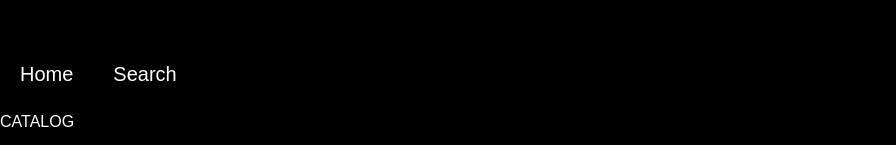
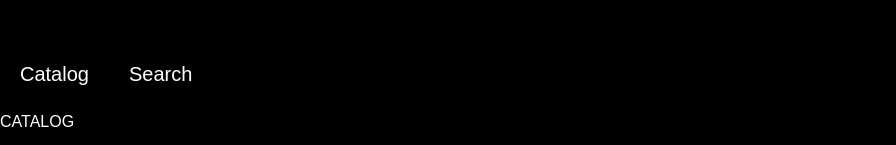
Before and after one commit to kuzanatoliy/manga.client, a React (Create React App) app: page /catalog in a window 1280 px wide. Shown: the part 137-282 px from the top of the page, without its empty margins (0-896 px from the left). Built offline with nearby package versions, Linux system fonts and the light colour scheme.

Commit message:
Fix link

```diff
--- a/src/components/Navigator.js
+++ b/src/components/Navigator.js
@@ -1,12 +1,12 @@
 import React from 'react';
-import { HOME_URL, SEARCH_URL } from '../constants/urls';
+import { CATALOG_URL, SEARCH_URL } from '../constants/urls';
 import Item from './MenuItem';
 
 function Navigator() {
   return (
     <nav className='navigator'>
       <ul className='menu'>
-        <Item href={ HOME_URL }>Home</Item>
+        <Item href={ CATALOG_URL }>Catalog</Item>
         <Item href={ SEARCH_URL }>Search</Item>
       </ul>
     </nav>
```
